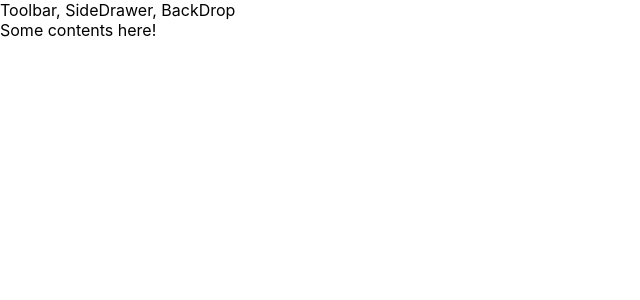
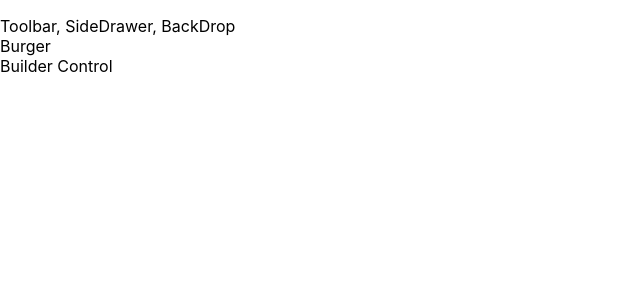
Before and after one commit to xionger/react_web, a React app in the folder burger-builder/: page / in a window 1280 px wide. Shown: the top 300 px of the page, without its empty margins (0-640 px from the left). Built offline with nearby package versions, Linux system fonts and the light colour scheme.

Commit message:
8.125 add BuilgerBuilder container

```diff
--- a/burger-builder/src/App.js
+++ b/burger-builder/src/App.js
@@ -1,10 +1,13 @@
 import React from 'react';
 import Layout from './components/Layout/Layout';
+import BurgerBuilder from './containers/BurgerBuilder/BuigerBuilder';
 
 function App() {
   return (
     <div>
-      <Layout>Some contents here!</Layout>
+      <Layout>
+        <BurgerBuilder />
+      </Layout>
     </div>
   );
 }
--- /dev/null
+++ b/burger-builder/src/components/Layout/Layout.css
@@ -0,0 +1,3 @@
+.Content {
+    margin-top: 16px;
+}
--- a/burger-builder/src/components/Layout/Layout.js
+++ b/burger-builder/src/components/Layout/Layout.js
@@ -1,9 +1,10 @@
 import React from 'react';
 import Aux from '../../hoc/Aux';
+import './Layout.css';
 
 const layout = (props) => (
     <Aux>
-        <div>Toolbar, SideDrawer, BackDrop</div>
+        <div className="Content">Toolbar, SideDrawer, BackDrop</div>
         <main>
             {props.children}
         </main>
--- /dev/null
+++ b/burger-builder/src/containers/BurgerBuilder/BuigerBuilder.js
@@ -0,0 +1,15 @@
+import React, { Component } from 'react';
+import Aux from '../../hoc/Aux';
+
+class BurgerBuilder extends Component {
+    render() {
+        return (
+            <Aux>
+                <div>Burger</div>
+                <div>Builder Control</div>
+            </Aux>
+        );
+    }
+}
+
+export default BurgerBuilder;
```
